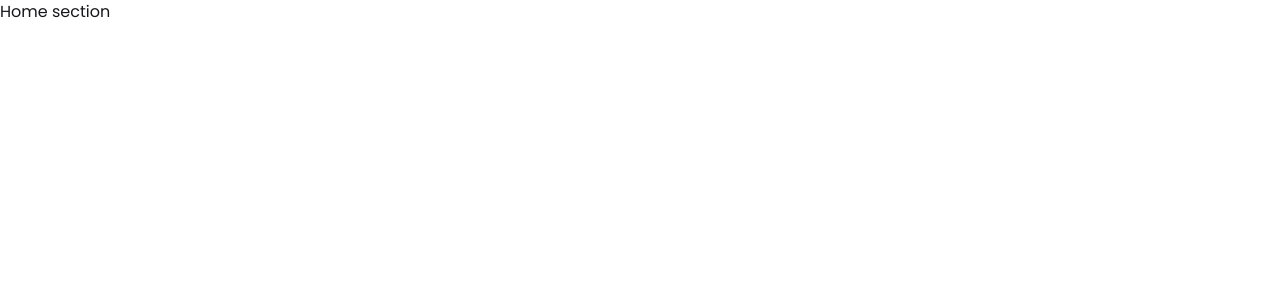
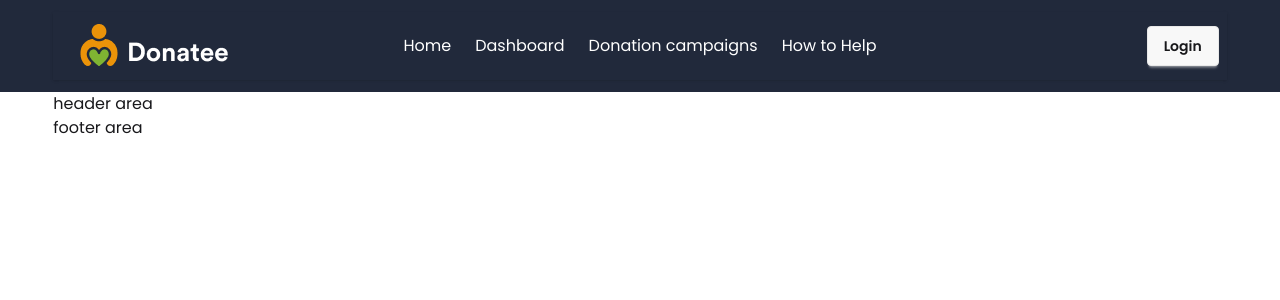
Before and after one commit to Khaiyum-Ahmed/winter-clothing-Donation, a React (Vite) app: page / in a window 1280 px wide. Shown: the top 300 px of the page. Built offline with nearby package versions, Linux system fonts and the light colour scheme.

Commit message:
navbar added:

```diff
--- a/src/Components/Navbar.jsx
+++ b/src/Components/Navbar.jsx
@@ -1,8 +1,38 @@
+import {  Link, NavLink } from "react-router-dom";
+import logo from "../assets/logo (1).png"
+const Navbar = () => {
+    const links = <>
+    <li><NavLink to="/">Home</NavLink></li>
+    <li><NavLink to="/dashboard">Dashboard</NavLink></li>
+    <li><NavLink to="/donationCampaigns">Donation campaigns</NavLink></li>
+    <li><NavLink to="/howToHelp">How to Help</NavLink></li>
 
-const Navbar = () => {
+    </>
     return (
-        <div>
-            <h1>navlinks</h1>
+        <div className="max-w-11/12 mx-auto py-3">
+            <div className="navbar bg-[#21293b] shadow-sm">
+                <div className="navbar-start">
+                    <div className="dropdown">
+                        <div tabIndex={0} role="button" className="btn btn-ghost text-white lg:hidden">
+                            <svg xmlns="http://www.w3.org/2000/svg" className="h-5 w-5" fill="none" viewBox="0 0 24 24" stroke="currentColor"> <path strokeLinecap="round" strokeLinejoin="round" strokeWidth="2" d="M4 6h16M4 12h8m-8 6h16" /> </svg>
+                        </div>
+                        <ul
+                            tabIndex={0}
+                            className="menu menu-sm dropdown-content bg-base-100 rounded-box z-1 mt-3 w-52 p-2 shadow">
+                            {links}
+                        </ul>
+                    </div>
+                    <a className="btn btn-ghost text-xl"><img src={logo} alt="" /></a>
+                </div>
+                <div className="navbar-center hidden lg:flex">
+                    <ul className="menu text-white text-base menu-horizontal px-1">
+                        {links}
+                    </ul>
+                </div>
+                <div className="navbar-end">
+                    <Link to="/auth/login" className="btn">Login</Link>
+                </div>
+            </div>
         </div>
     );
 };
--- a/src/Pages/Home.jsx
+++ b/src/Pages/Home.jsx
@@ -1,8 +1,24 @@
+import { Outlet } from "react-router-dom";
+import Header from "../Components/Header";
+import Navbar from "../Components/Navbar";
+import Footer from "../Components/Footer";
 
 const Home = () => {
     return (
         <div>
-            <h1>Home section</h1>
+                <nav className="bg-[#21293b]">
+                    <Navbar></Navbar>
+                </nav>
+
+            <header className="max-w-11/12 mx-auto">
+                <Header></Header>
+            </header>
+            <main className="max-w-11/12 mx-auto">
+                <Outlet></Outlet>
+            </main>
+            <footer className="max-w-11/12 mx-auto">
+                <Footer></Footer>
+            </footer>
         </div>
     );
 };
```
